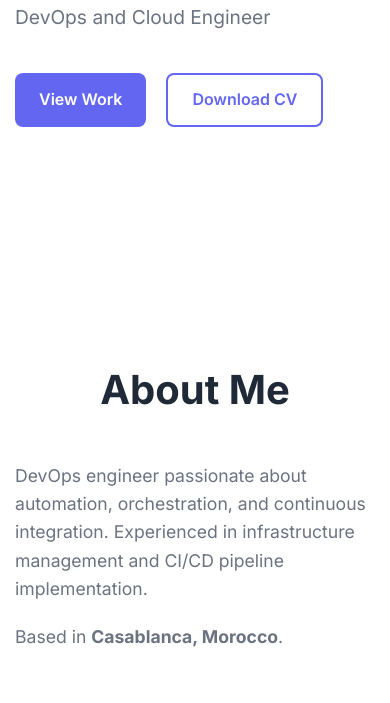
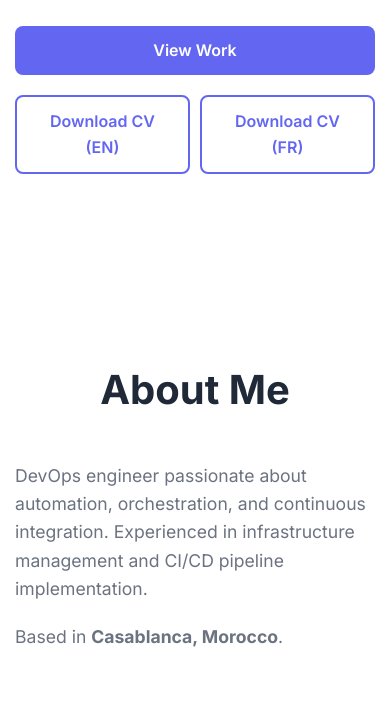
Before and after one commit to zakaria-statistics/portfolio, a plain HTML site: page index.html in a window 390 px wide. Shown: the part 397-1100 px from the top of the page. Drawn offline with Linux system fonts and the light colour scheme; no server answers.

Commit message:
chore: added resume version fr and eng

```diff
--- a/css/style.css
+++ b/css/style.css
@@ -293,6 +293,18 @@ img {
 .hero-buttons {
     display: flex;
     gap: 20px;
+    align-items: center;
+    flex-wrap: wrap;
+}
+
+.cv-downloads {
+    display: flex;
+    gap: 10px;
+    flex-wrap: wrap;
+}
+
+.cv-btn {
+    min-width: auto;
 }
 
 /* About Section */
@@ -749,6 +761,21 @@ img {
         font-size: 1.2rem;
     }
 
+    .hero-buttons {
+        flex-direction: column;
+        align-items: stretch;
+    }
+
+    .cv-downloads {
+        width: 100%;
+        justify-content: stretch;
+    }
+
+    .cv-btn {
+        flex: 1;
+        text-align: center;
+    }
+
     .nav-list {
         position: fixed;
         top: var(--header-height);
--- a/index.html
+++ b/index.html
@@ -68,8 +68,14 @@
                 <p class="hero-subtitle" data-i18n="hero_subtitle">DevOps and Cloud Engineer</p>
                 <div class="hero-buttons">
                     <a href="#projects" class="btn btn-primary" data-i18n="hero_view_work">View Work</a>
-                    <a href="Zakaria_EL_moumnaoui_resume.pdf" target="_blank" class="btn btn-secondary"
-                        data-i18n="hero_download_cv">Download CV</a>
+                    <div class="cv-downloads">
+                        <a href="Zakaria_EL_moumnaoui_resume_en.pdf" target="_blank" class="btn btn-secondary cv-btn">
+                            <span data-i18n="hero_download_cv_en">Download CV (EN)</span>
+                        </a>
+                        <a href="Zakaria_EL_moumnaoui_resume_fr.pdf" target="_blank" class="btn btn-secondary cv-btn">
+                            <span data-i18n="hero_download_cv_fr">Download CV (FR)</span>
+                        </a>
+                    </div>
                 </div>
             </div>
         </section>
--- a/js/script.js
+++ b/js/script.js
@@ -15,7 +15,8 @@ const translations = {
         "hero_greeting": "Hi, I'm",
         "hero_subtitle": "DevOps and Cloud Engineer",
         "hero_view_work": "View Work",
-        "hero_download_cv": "Download CV",
+        "hero_download_cv_en": "Download CV (EN)",
+        "hero_download_cv_fr": "Download CV (FR)",
         "about_title": "About Me",
         "about_text_1": "DevOps engineer passionate about automation, orchestration, and continuous integration. Experienced in infrastructure management and CI/CD pipeline implementation.",
         "about_text_2": "Based in",
@@ -106,7 +107,8 @@ const translations = {
         "hero_greeting": "Bonjour, je suis",
         "hero_subtitle": "Ingénieur DevOps et Cloud",
         "hero_view_work": "Voir mes travaux",
-        "hero_download_cv": "Télécharger CV",
+        "hero_download_cv_en": "Télécharger CV (EN)",
+        "hero_download_cv_fr": "Télécharger CV (FR)",
         "about_title": "À propos de moi",
         "about_text_1": "Ingénieur DevOps passionné par l'automatisation, l'orchestration et l'intégration continue. Expérimenté dans la gestion d'infrastructure et la mise en œuvre de pipelines CI/CD.",
         "about_text_2": "Basé à",
```
Also changed, not shown: 3 other files.
